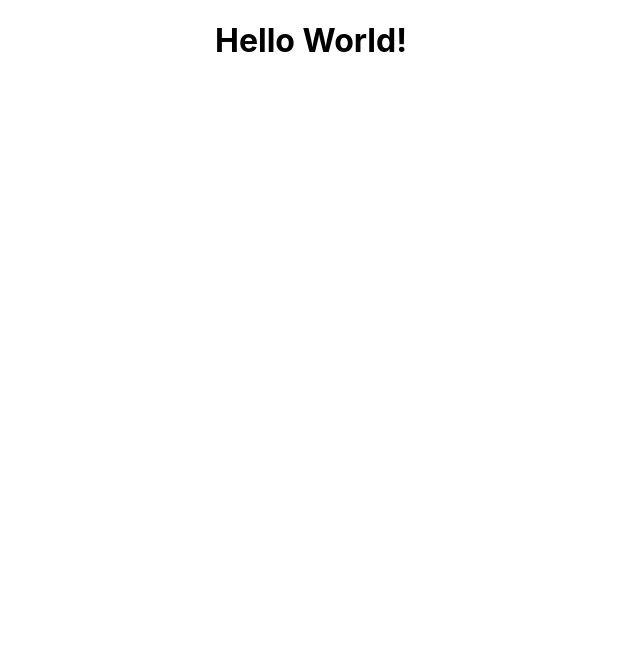
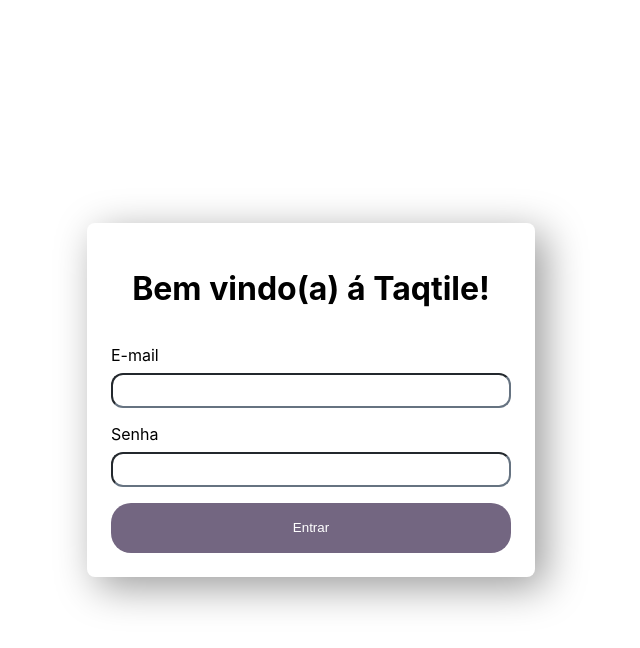
Before and after one commit to JulioCssar/taqtile, a React (Create React App) app: page / in a window 1280 px wide. Shown: the top 648 px of the page, without its empty margins (329-969 px from the left). Built offline with nearby package versions, Linux system fonts and the light colour scheme.

Commit message:
feat: add login screen

```diff
--- a/src/App.css
+++ b/src/App.css
@@ -1,3 +1,21 @@
-.App {
+.container-form {
+  width: 400px;
+  padding: 24px;
+  display: flex;
+  flex-direction: column;
+  gap: 16px;
+  box-shadow: 10px 10px 40px rgba(0, 0, 0, 0.4);
+  border-radius: 8px;
+}
+
+.title {
   text-align: center;
 }
+
+.container-login {
+  display: flex;
+  justify-content: center;
+  align-items: center;
+  width: 100%;
+  height: 100dvh;
+}
--- a/src/App.tsx
+++ b/src/App.tsx
@@ -1,9 +1,17 @@
 import './App.css';
+import { Button } from './components/button/button';
+import { Input } from './components/input/input';
+import { Constants } from './components/typography';
 
 function App() {
   return (
-    <div className='App'>
-      <h1>Hello World!</h1>
+    <div className='container-login'>
+      <form className='container-form'>
+        <h1 className='title'>Bem vindo(a) á Taqtile!</h1>
+        <Input label= 'E-mail' />
+        <Input label='Senha' />
+        <Button expanded>Entrar</Button>
+      </form>
     </div>
   );
 }
--- /dev/null
+++ b/src/components/button/button.tsx
@@ -0,0 +1,23 @@
+import { ButtonHTMLAttributes } from 'react';
+import { colors } from '../typography/colors';
+import { LinkButton } from '../typography/link-button/link-button';
+
+interface ButtonProps extends ButtonHTMLAttributes<HTMLButtonElement>{
+  children: React.ReactNode;
+  expanded?: boolean;
+}
+export function Button({ children, expanded, ...rest }: ButtonProps) {
+  const buttonStyle = {
+    color: colors.brandSecondary,
+    backgroundColor: colors.accessoryPurple,
+    border: 'none',
+    padding: '4px 24px',
+    width: expanded ? '100%' : ' ',
+    borderRadius: '20px',
+    cursor: "pointer",
+
+  };
+  return <button {...rest} style={buttonStyle}><LinkButton>{children}</LinkButton></button>;
+}
+
+// componetizaçao dev junior
--- /dev/null
+++ b/src/components/input/input.css
@@ -0,0 +1,12 @@
+.container-input {
+    display: flex;
+    flex-direction: column;
+    gap: 8px;
+
+}
+
+.input {
+    border-radius: 12px;
+    padding: 8px;
+
+}
--- /dev/null
+++ b/src/components/input/input.tsx
@@ -0,0 +1,21 @@
+import { InputHTMLAttributes } from 'react';
+import { colors } from '../typography/colors';
+import './input.css';
+
+interface InputProps extends InputHTMLAttributes<HTMLInputElement>{
+ label: string;
+ error ?: boolean;
+}
+
+export function Input({error, label}: InputProps) {
+  const inputStyle = {
+    borderColor: error ? colors.statesError : colors.baseGray,
+
+  };
+  return (
+    <div className='container-input'>
+      <label>{label}</label>
+      <input style={inputStyle} className='input'/>
+    </div>
+  );
+}
--- /dev/null
+++ b/src/components/typography/colors.ts
@@ -0,0 +1,8 @@
+export const colors = {
+  accessoryPurple: '#736681',
+  statesError: "#CB3135",
+  baseGray: "#667381",
+  brandPrimary: "#0000",
+  brandSecondary: "#ffffff",
+  grayClean: '#6C6C6C',
+};
--- a/src/components/typography/index.ts
+++ b/src/components/typography/index.ts
@@ -1,4 +1,5 @@
-export const constants = {
+
+export const Constants = {
   font: 'sans-serif',
   size: {
     small: '12px',
--- /dev/null
+++ b/src/components/typography/link-button/link-button.tsx
@@ -0,0 +1,13 @@
+import { ReactNode } from "react"
+
+interface LinkButtonProps {
+    children: ReactNode
+}
+
+const LinkButtonStyle = {
+
+}
+
+export function LinkButton ({children}:LinkButtonProps) {
+    return(<p style={LinkButtonStyle}>{children}</p>)
+}
--- a/src/index.css
+++ b/src/index.css
@@ -1,13 +1,21 @@
 body {
   margin: 0;
-  font-family: -apple-system, BlinkMacSystemFont, 'Segoe UI', 'Roboto', 'Oxygen',
-    'Ubuntu', 'Cantarell', 'Fira Sans', 'Droid Sans', 'Helvetica Neue',
-    sans-serif;
+  font-family: -apple-system, BlinkMacSystemFont, 'Segoe UI', 'Roboto', 'Oxygen', 'Ubuntu', 'Cantarell', 'Fira Sans', 'Droid Sans',
+    'Helvetica Neue', sans-serif;
   -webkit-font-smoothing: antialiased;
   -moz-osx-font-smoothing: grayscale;
+  padding: 0;
+  box-sizing: border-box;
+}
+ol,
+ul {
+  list-style: none;
 }
 
 code {
-  font-family: source-code-pro, Menlo, Monaco, Consolas, 'Courier New',
-    monospace;
+  font-family: source-code-pro, Menlo, Monaco, Consolas, 'Courier New', monospace;
 }
+a {
+  text-decoration: none;
+  color: inherit;
+}
```
